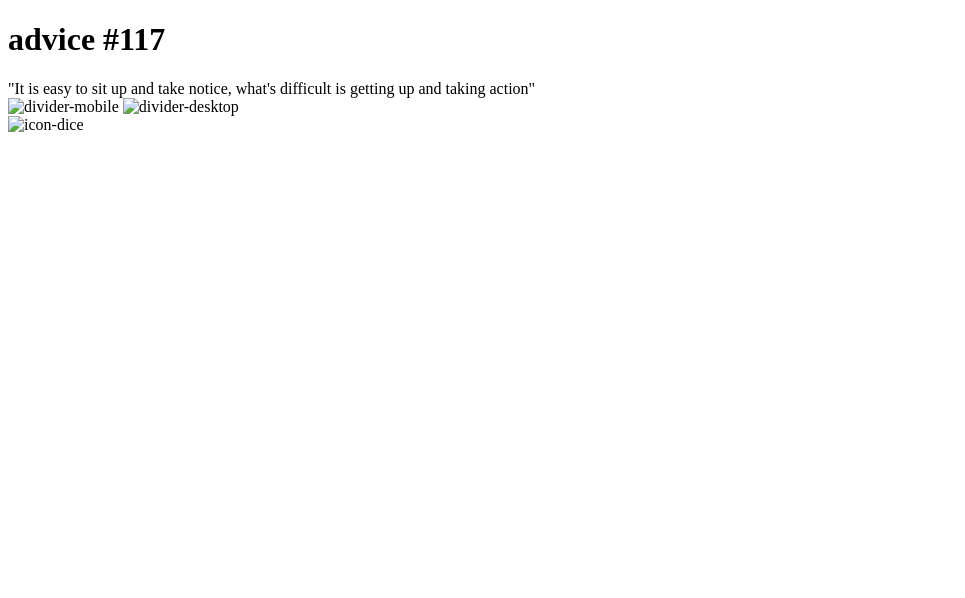
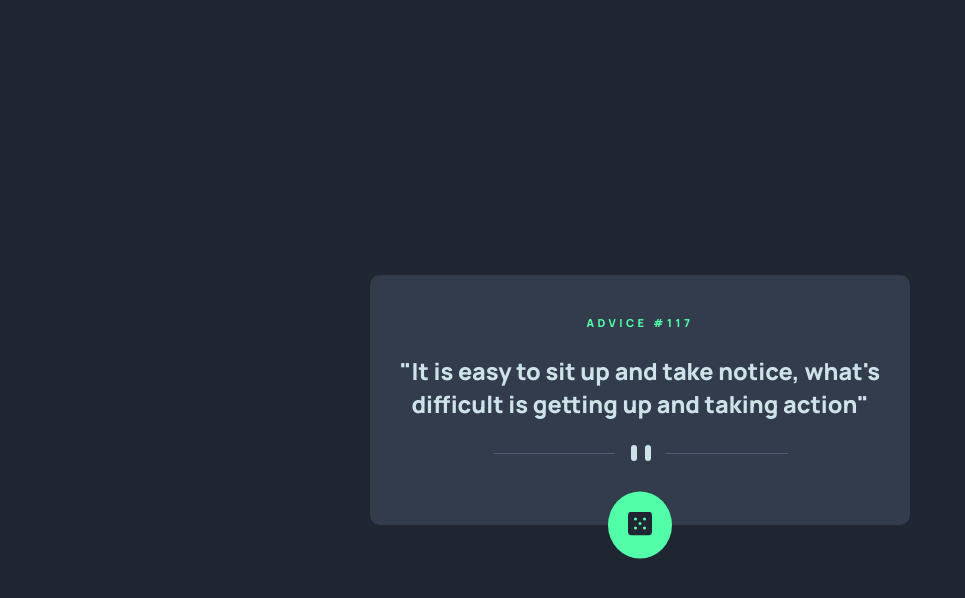
Before and after one commit to Crannkky/1--Advice-Generator-App, a plain HTML site: page index.html in a window 1280 px wide. Shown: the whole page, without its empty margins (0-965 px from the left). Drawn offline with Linux system fonts and the light colour scheme; the site is published under a folder, as on GitHub Pages, so addresses that start at the root find nothing.

Commit message:
Update: modified the relative paths for the css and js files

```diff
--- a/index.html
+++ b/index.html
@@ -13,7 +13,7 @@
       rel="stylesheet"
     />
     <!-- Styles-->
-    <link rel="stylesheet" type="text/css" href="/styles/general.css" />
+    <link rel="stylesheet" type="text/css" href="./styles/general.css" />
   </head>
   <body>
     <main class="container">
@@ -25,19 +25,19 @@
         </div>
         <img
           class="divider mobile"
-          src="/images/pattern-divider-mobile.svg"
+          src="./images/pattern-divider-mobile.svg"
           alt="divider-mobile"
         />
         <img
           class="divider desktop"
-          src="/images/pattern-divider-desktop.svg"
+          src="./images/pattern-divider-desktop.svg"
           alt="divider-desktop"
         />
         <div class="btn">
-          <img src="/images/icon-dice.svg" alt="icon-dice" />
+          <img src="./images/icon-dice.svg" alt="icon-dice" />
         </div>
       </div>
     </main>
-    <script src="/js/app.js"></script>
+    <script src="./js/app.js"></script>
   </body>
 </html>
```
Also changed, not shown: 2 other files.
